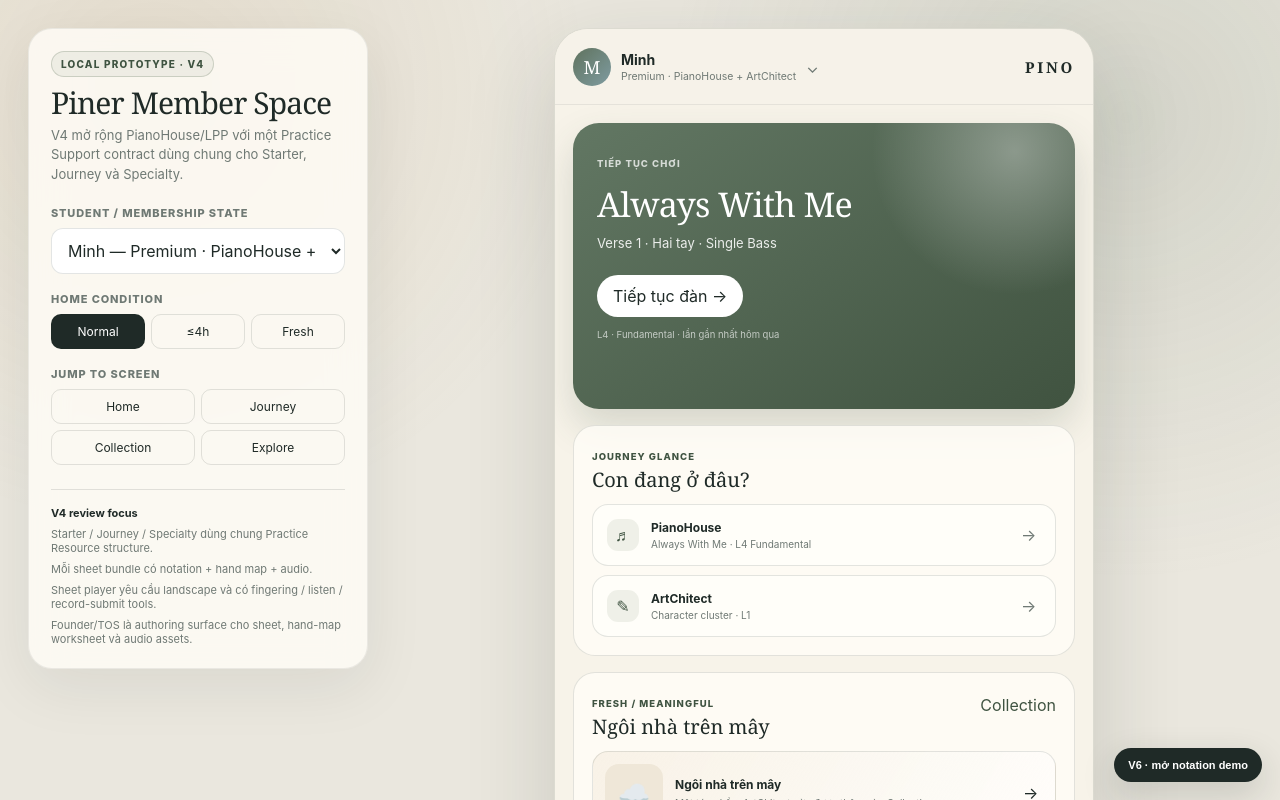
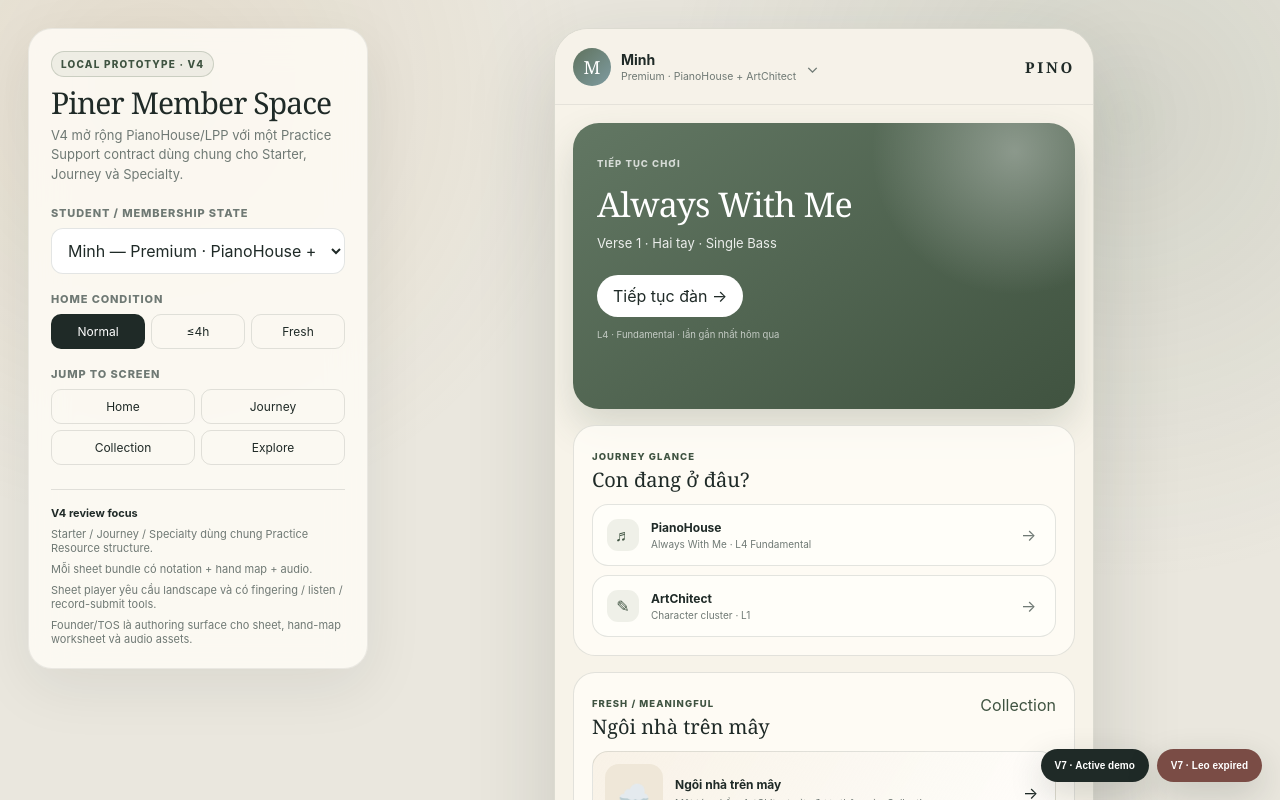
Before and after one commit to vmtct/pino-team-os, a Next.js app: page /piner-prototype in a window 1280 px wide. Shown: the top 800 px of the page. Built offline with nearby package versions, Linux system fonts and the light colour scheme.

Commit message:
feat: switch Piner local prototype to V7

```diff
--- a/app/piner-prototype/page.tsx
+++ b/app/piner-prototype/page.tsx
@@ -1,11 +1,11 @@
 import type { Metadata } from "next";
-import PinerPrototypeV6 from "./PinerPrototypeV6";
+import PinerPrototypeV7 from "./PinerPrototypeV7";
 
 export const metadata: Metadata = {
-  title: "Piner Member Space — Local Prototype V6",
+  title: "Piner Member Space — Local Prototype V7",
   description: "Local mock prototype for PINO Piner Member Space",
 };
 
 export default function PinerPrototypePage() {
-  return <PinerPrototypeV6 />;
+  return <PinerPrototypeV7 />;
 }
```
